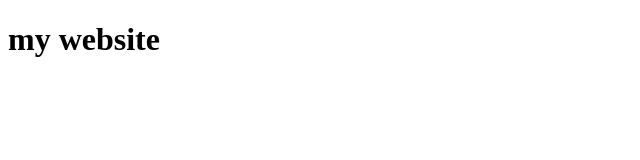
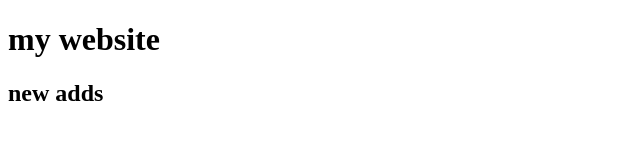
Before and after one commit to wsq-source/wsq-source.github.io, a plain HTML site: page index.html in a window 1280 px wide. Shown: the whole page, without its empty margins (0-640 px from the left). Drawn offline with Linux system fonts and the light colour scheme.

Commit message:
修改代码

```diff
--- a/index.html
+++ b/index.html
@@ -8,5 +8,6 @@
 </head>
 <body>
     <h1>my website</h1>
+    <h2>new adds</h2>
 </body>
 </html>
```
